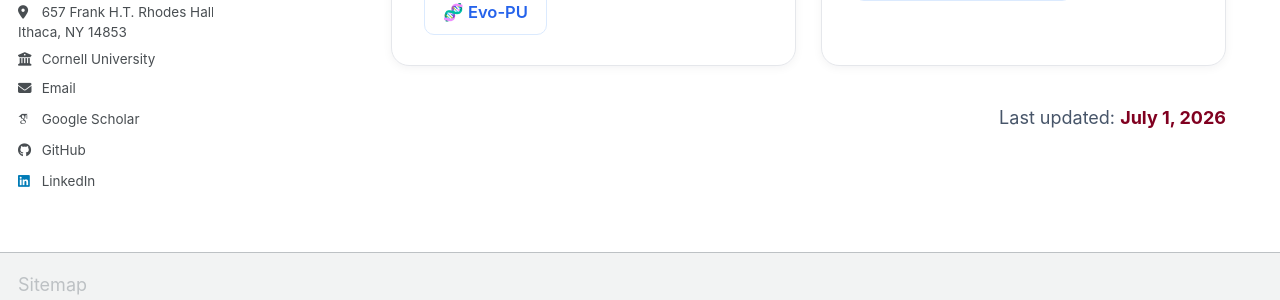
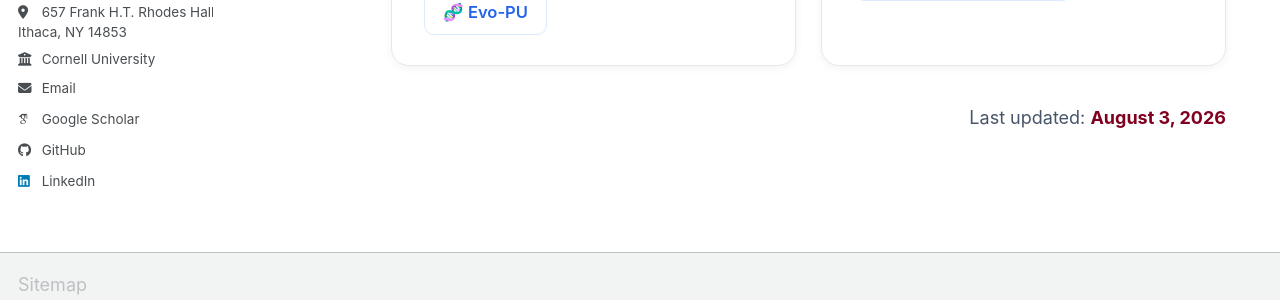
Before and after one commit to poompol/poompol.github.io, a Jekyll site: the page built from _pages/about.md, in a window 1280 px wide and 900 px high, scrolled down 1743 px. Shown: the part 510-810 px from the top of the window. Built offline with Jekyll 4.4.1, drawn with Linux system fonts in a browser that asks for light colours; some web fonts are replaced; a script bundle is joined from its source files by our own code; library files that are not in the unit come from our copies.

Commit message:
Update about.md

```diff
--- a/_pages/about.md
+++ b/_pages/about.md
@@ -422,7 +422,7 @@ Applying Bayesian optimization and machine learning to optimize protein formulat
 </div>
 
 <div class="home-text" style="text-align:right; margin-top:0.5rem;">
-Last updated: <strong style="color:#800020;">July 1, 2026</strong>
+Last updated: <strong style="color:#800020;">August 3, 2026</strong>
 </div>
 
 </div>
```
